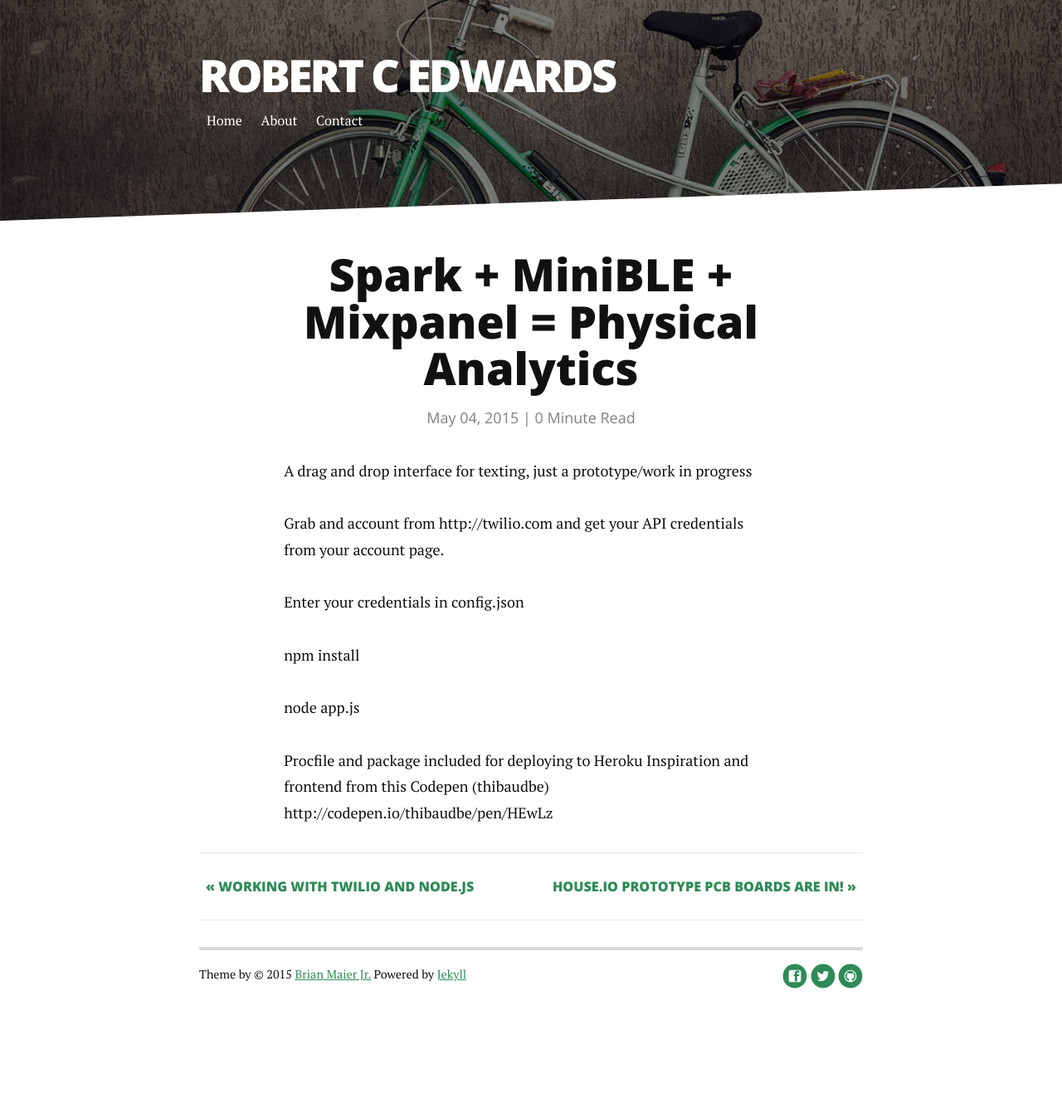
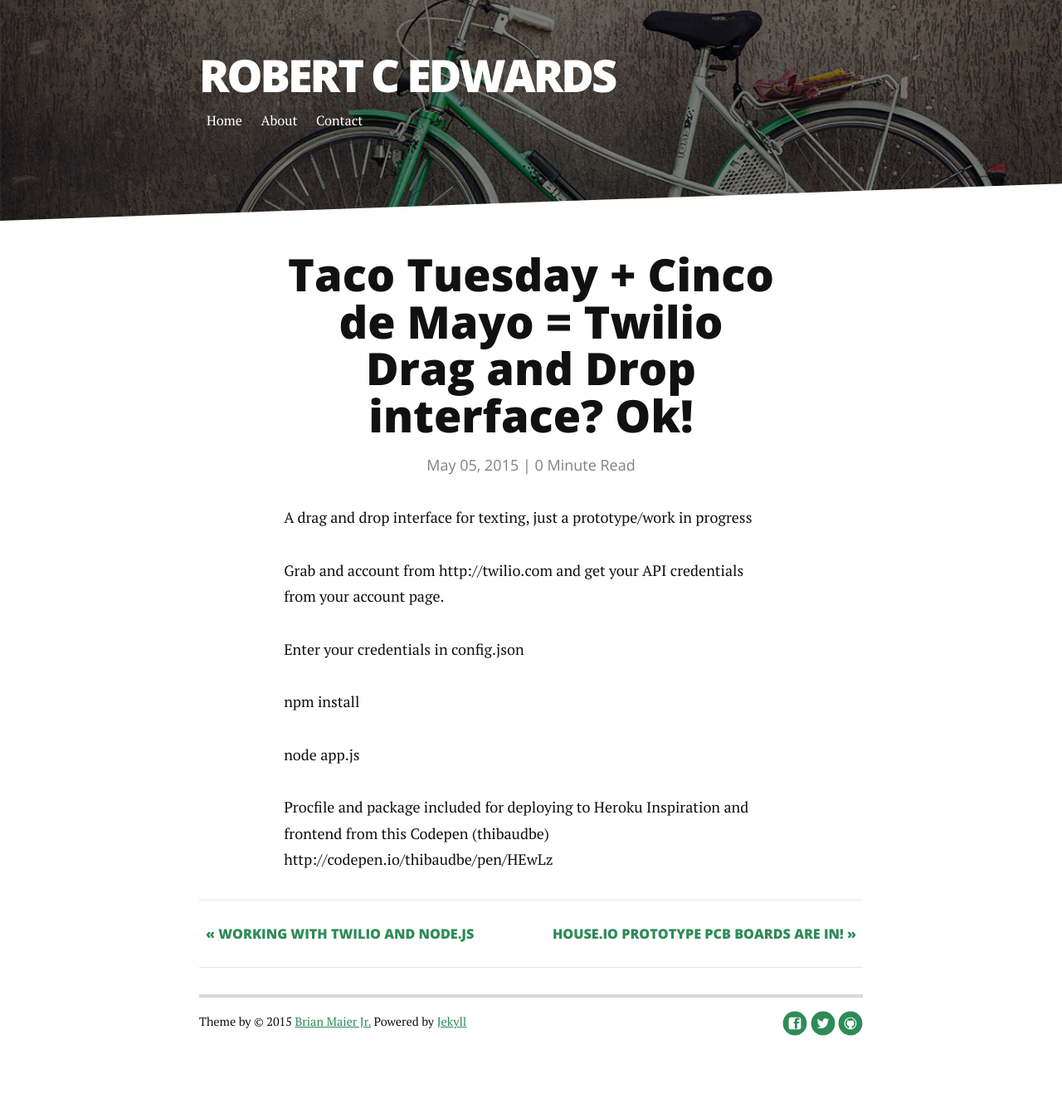
Before and after one commit to robertcedwards/robertcedwards.com, a Jekyll site: the page built from _posts/2015-05-05-Cinco-de-mayo!.md, in a window 1280 px wide. Shown: the whole page at 83% size. Built offline with Jekyll 4.4.1, drawn with Linux system fonts in a browser that asks for light colours; nearby versions of some CDN libraries; Markdown is read by kramdown in place of the engine named in the settings; before the commit the page ends 1278 px from its top, so only the background shows below that.

Commit message:
Happy #Cincodemayo !

```diff
--- a/_posts/2015-05-05-Cinco-de-mayo!.md
+++ b/_posts/2015-05-05-Cinco-de-mayo!.md
@@ -1,7 +1,7 @@
 ---
 layout: post
-title:  "Spark + MiniBLE + Mixpanel = Physical Analytics"
-date:   2015-05-04
+title:  "Taco Tuesday + Cinco de Mayo = Twilio Drag and Drop interface? Ok!"
+date:   2015-05-05
 ---
 A drag and drop interface for texting, just a prototype/work in progress
 
```
